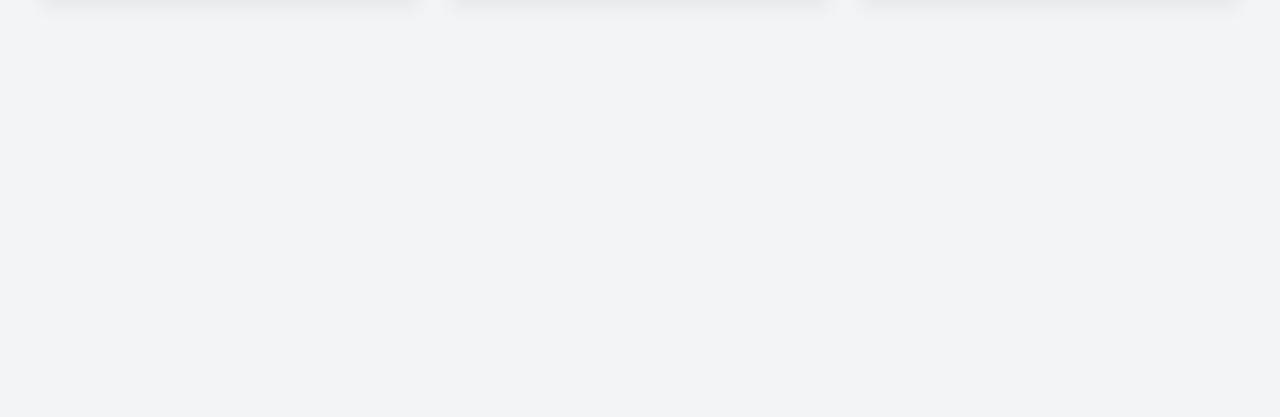
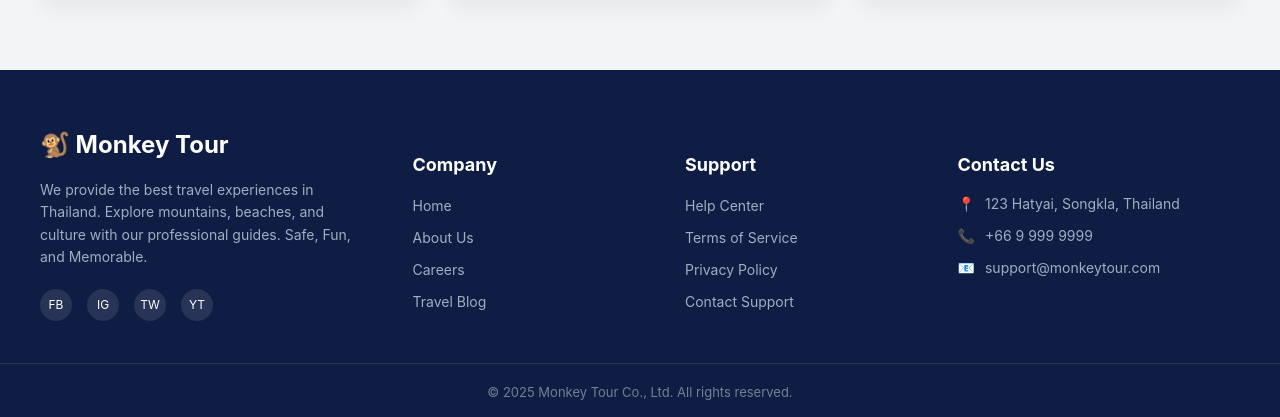
Before and after one commit to psu6810110266/Mini-project, a React (Vite) app in the folder frontend/: page /home in a window 1280 px wide. Shown: the part 1068-1485 px from the top of the page. Before the commit the page ends 1138 px from the top, so only its background shows below. Built offline with nearby package versions, Linux system fonts and the light colour scheme; sample sign-in values are in the browser's storage.

Commit message:
'Footer'

```diff
--- a/frontend/src/PackageTour.tsx
+++ b/frontend/src/PackageTour.tsx
@@ -8,6 +8,7 @@ import AddTourModal from './components/AddTourModal';
 import DeleteModal from './components/Delete';
 import TourDetails from './components/TourDetails';
 import Settings from './components/Settings';
+import Footer from './components/Footer';
 
 export default function PackageTour() {
   const navigate = useNavigate();
@@ -106,7 +107,7 @@ export default function PackageTour() {
 
             <div style={{ display: 'flex', gap: '20px', alignItems: 'center' }}>
               <h2 style={{ fontSize: '32px', color: '#0f1d45', margin: 0 }}>
-                {viewMode === 'all' && 'Popular Packages'}
+                {viewMode === 'all' && 'Monkey Packages'}
                 {viewMode === 'favorites' && 'My Favorites'}
                 {viewMode === 'bookings' && 'My Bookings'}
               </h2>
@@ -222,6 +223,7 @@ export default function PackageTour() {
           onClose={() => setViewDetailsTour(null)}
         />
       )}
+      <Footer/>
     </div>
   );
 }
--- /dev/null
+++ b/frontend/src/components/Footer.tsx
@@ -0,0 +1,113 @@
+import React from 'react';
+import { Link } from 'react-router-dom';
+
+export default function Footer() {
+  return (
+    <footer style={{ backgroundColor: '#0f1d45', color: '#fff', paddingTop: '60px', marginTop: 'auto' }}>
+      <div className="trego-container" style={{ paddingBottom: '40px' }}>
+
+        {/* Grid Layout: ใช้ Flexbox เพื่อให้รองรับมือถือ (Wrap) */}
+        <div style={{ display: 'flex', flexWrap: 'wrap', justifyContent: 'space-between', gap: '40px' }}>
+
+          {/* Column 1: Brand Info */}
+          <div style={{ flex: '1 1 250px' }}>
+            <h2 style={{ fontSize: '24px', margin: '0 0 20px 0', display: 'flex', alignItems: 'center', gap: '10px' }}>
+              🐒 Monkey Tour
+            </h2>
+            <p style={{ color: '#a0aec0', lineHeight: '1.6', fontSize: '14px' }}>
+              We provide the best travel experiences in Thailand.
+              Explore mountains, beaches, and culture with our professional guides.
+              Safe, Fun, and Memorable.
+            </p>
+            <div style={{ marginTop: '20px', display: 'flex', gap: '15px' }}>
+              {/* Social Icons (สมมติ) */}
+              <SocialIcon>FB</SocialIcon>
+              <SocialIcon>IG</SocialIcon>
+              <SocialIcon>TW</SocialIcon>
+              <SocialIcon>YT</SocialIcon>
+            </div>
+          </div>
+
+          {/* Column 2: Quick Links */}
+          <div style={{ flex: '1 1 150px' }}>
+            <h4 style={{ fontSize: '18px', marginBottom: '20px', color: '#fff' }}>Company</h4>
+            <ul style={{ listStyle: 'none', padding: 0, margin: 0 }}>
+              <FooterLink to="/home">Home</FooterLink>
+              <FooterLink to="/about">About Us</FooterLink>
+              <FooterLink to="/careers">Careers</FooterLink>
+              <FooterLink to="/blog">Travel Blog</FooterLink>
+            </ul>
+          </div>
+
+          {/* Column 3: Support */}
+          <div style={{ flex: '1 1 150px' }}>
+            <h4 style={{ fontSize: '18px', marginBottom: '20px', color: '#fff' }}>Support</h4>
+            <ul style={{ listStyle: 'none', padding: 0, margin: 0 }}>
+              <FooterLink to="/faq">Help Center</FooterLink>
+              <FooterLink to="/terms">Terms of Service</FooterLink>
+              <FooterLink to="/privacy">Privacy Policy</FooterLink>
+              <FooterLink to="/contact">Contact Support</FooterLink>
+            </ul>
+          </div>
+
+          {/* Column 4: Contact */}
+          <div style={{ flex: '1 1 200px' }}>
+            <h4 style={{ fontSize: '18px', marginBottom: '20px', color: '#fff' }}>Contact Us</h4>
+            <div style={{ display: 'flex', flexDirection: 'column', gap: '15px', color: '#a0aec0', fontSize: '14px' }}>
+              <div style={{ display: 'flex', alignItems: 'center', gap: '10px' }}>
+                <span>📍</span> 123 Hatyai, Songkla, Thailand
+              </div>
+              <div style={{ display: 'flex', alignItems: 'center', gap: '10px' }}>
+                <span>📞</span> +66 9 999 9999
+              </div>
+              <div style={{ display: 'flex', alignItems: 'center', gap: '10px' }}>
+                <span>📧</span> support@monkeytour.com
+              </div>
+            </div>
+          </div>
+
+        </div>
+      </div>
+
+      {/* Copyright Bar */}
+      <div style={{ borderTop: '1px solid #2d3748', padding: '20px 0', textAlign: 'center' }}>
+        <p style={{ margin: 0, color: '#718096', fontSize: '13px' }}>
+          &copy; {new Date().getFullYear()} Monkey Tour Co., Ltd. All rights reserved.
+        </p>
+      </div>
+    </footer>
+  );
+}
+
+// --- Sub Components เล็กๆ เพื่อลดโค้ดซ้ำ ---
+
+function FooterLink({ to, children }: { to: string, children: React.ReactNode }) {
+  return (
+    <li style={{ marginBottom: '12px' }}>
+      <Link
+        to={to}
+        style={{ color: '#a0aec0', textDecoration: 'none', transition: 'color 0.2s', fontSize: '14px' }}
+        onMouseOver={(e) => e.currentTarget.style.color = '#fff'}
+        onMouseOut={(e) => e.currentTarget.style.color = '#a0aec0'}
+      >
+        {children}
+      </Link>
+    </li>
+  );
+}
+
+function SocialIcon({ children }: { children: React.ReactNode }) {
+  return (
+    <div
+      style={{
+        width: '32px', height: '32px', background: 'rgba(255,255,255,0.1)',
+        borderRadius: '50%', display: 'flex', alignItems: 'center', justifyContent: 'center',
+        fontSize: '12px', cursor: 'pointer', color: '#fff'
+      }}
+      onMouseOver={(e) => e.currentTarget.style.background = '#3b82f6'}
+      onMouseOut={(e) => e.currentTarget.style.background = 'rgba(255,255,255,0.1)'}
+    >
+      {children}
+    </div>
+  );
+}
```
